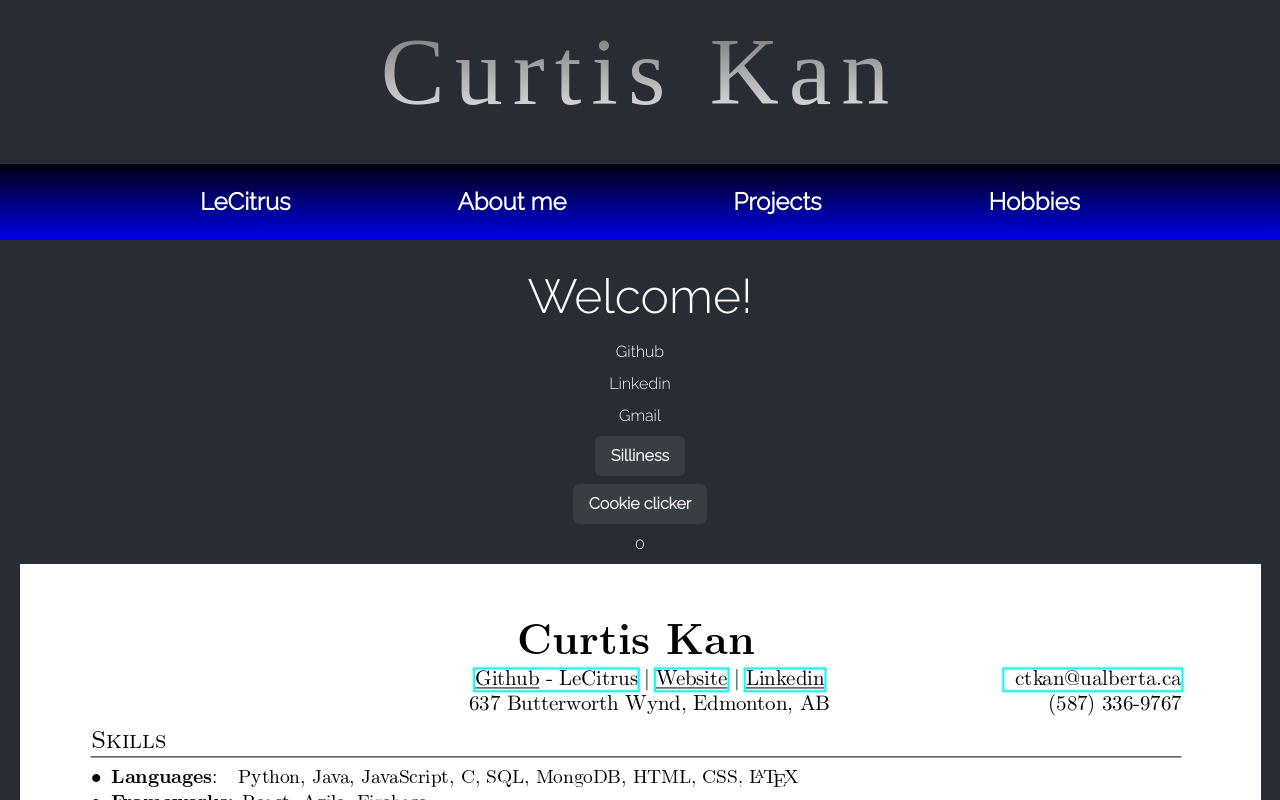
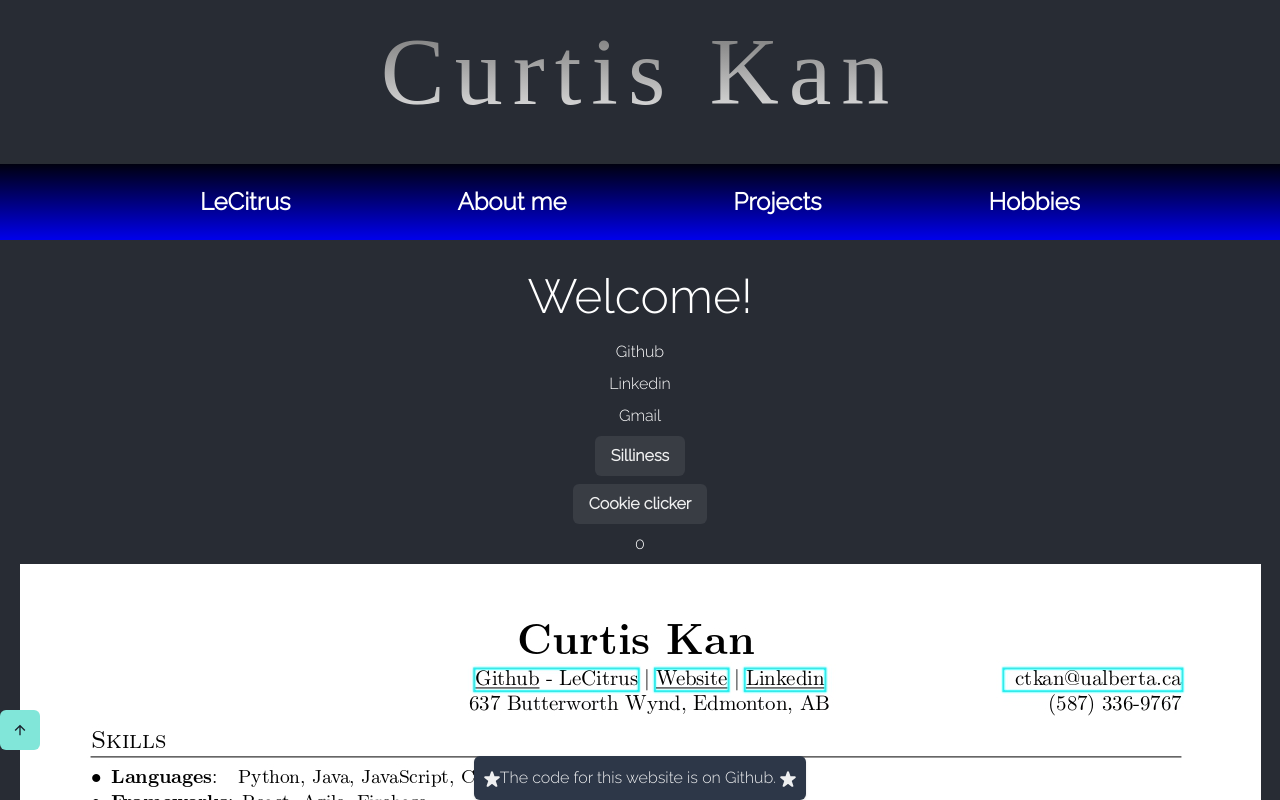
Before and after one commit to LeCitrus/LeCitrus.github.io, a React (Create React App) app: page / in a window 1280 px wide. Shown: the top 800 px of the page. Built offline with nearby package versions, Linux system fonts and the light colour scheme; a web font is replaced by a local one.

Commit message:
added scroll to top

```diff
--- a/src/App.css
+++ b/src/App.css
@@ -14,7 +14,14 @@ h1 {
 
 .footer {
   position: fixed;
+  margin: auto;
   bottom: 0;
-  width: 100%;
-  text-align: center;
+  width:100%;
+  display: flex;
+  justify-content: center;
 }
+
+.top {
+  position: fixed;
+  bottom: 50px;
+}
--- a/src/App.tsx
+++ b/src/App.tsx
@@ -1,7 +1,8 @@
 import './App.css';
 import Main from './components/Main';
-import { Link } from '@chakra-ui/react';
-import {StarIcon} from '@chakra-ui/icons';
+import { Link,  IconButton, Card} from '@chakra-ui/react';
+import {StarIcon, ArrowUpIcon} from '@chakra-ui/icons';
+import { wrap } from 'module';
 
 
 // https://stackoverflow.com/questions/41956465/how-to-create-multiple-page-app-using-react
@@ -10,8 +11,18 @@ function App() {
   return (
     <div>
       <Main/>
+      <div className="top">
+      <IconButton
+        colorScheme='teal'
+        aria-label=''
+        icon={<ArrowUpIcon/>}
+        onClick={() => window.scrollTo({top: 0, behavior: 'smooth'})}
+      />
+      </div>
       <div className="footer">
-      <Link href="https://github.com/LeCitrus/LeCitrus.github.io" isExternal><StarIcon/>The code for this website is on Github. <StarIcon/></Link>
+      <Card padding="10px">
+        <Link href="https://github.com/LeCitrus/LeCitrus.github.io" isExternal><StarIcon/>The code for this website is on Github. <StarIcon/></Link>
+      </Card>
       </div>
     </div>
 
--- a/src/components/Origami.tsx
+++ b/src/components/Origami.tsx
@@ -2,11 +2,11 @@ import {Text, Card} from "@chakra-ui/react";
 import ImageComponent from "./ImageComponent";
 
 const Origami = ({
-    title, image_src, author
+    title, image_src, author, description
 }) => {
     return (
         <Card padding={10} borderColor="white" variant="outline" alignItems="center">
-        <ImageComponent src={image_src} title={title}></ImageComponent>
+        <ImageComponent src={image_src} title={title} description = {description}></ImageComponent>
         <Text
         fontSize='2xl'>
         {title}
--- a/src/pages/hobbies.tsx
+++ b/src/pages/hobbies.tsx
@@ -37,11 +37,11 @@ const Hobbies = () => {
         </Center>
         <Center>
           <SimpleGrid columns = {3} spacing = {10}>
-            <Origami image_src={Eiffel} title="Eiffel Tower" author="Robin Glynn"/>
-            <Origami image_src={Spring} title="Spring" author="Jeff Beynon"/>
-            <Origami image_src={Echidna} title="Echidna" author="Steven Casey"/>
-            <Origami image_src={Clover} title="Clover Tesselation" author="Shuzo Fujimoto"/>
-            <Origami image_src={Hex} title="Hexagonal Tesselation" author="Eric Gjerde"/>
+            <Origami image_src={Eiffel} title="Eiffel Tower" author="Robin Glynn" description="Folded with 30x30cm tissue foil paper"/>
+            <Origami image_src={Spring} title="Spring" author="Jeff Beynon" description="Folded with printer paper"/>
+            <Origami image_src={Echidna} title="Echidna" author="Steven Casey" description="Folded with 30x30cm tissue foil paper"/>
+            <Origami image_src={Clover} title="Clover Tesselation" author="Shuzo Fujimoto" description="Folded with 30x30 tissue foil paper"/>
+            <Origami image_src={Hex} title="Hexagonal Tesselation" author="Eric Gjerde" description="Folded with 25x25 kami paper"/>
           </SimpleGrid>
         </Center>
         <Center>
@@ -52,12 +52,12 @@ const Hobbies = () => {
         </Center>
         <Center>
           <SimpleGrid columns = {3} spacing = {10}>
-            <ImageComponent src={p1} title="Rock Stack"/>
-            <ImageComponent src={p2} title="River"/>
-            <ImageComponent src={p3} title="Water"/>
-            <ImageComponent src={p4} title="Fog"/>
-            <ImageComponent src={p5} title="Flowing Water"/>
-            <ImageComponent src={p6} title="Star Trails"/>
+            <ImageComponent src={p1} title="Rock Stack" description="Taken in panorama resort"/>
+            <ImageComponent src={p2} title="River" description="Experimenting with low shots"/>
+            <ImageComponent src={p3} title="Water" description="Experimenting with fast shutter speed"/>
+            <ImageComponent src={p4} title="Fog" description="Mountain fog after rain"/>
+            <ImageComponent src={p5} title="Flowing Water" description="Experimenting with long exposure"/>
+            <ImageComponent src={p6} title="Star Trails" description="Experimenting with image layering"/>
           </SimpleGrid>
         </Center>
       </div>
--- a/src/pages/home.tsx
+++ b/src/pages/home.tsx
@@ -44,7 +44,7 @@ const Home = () => {
         </Button>
         <Button onClick={() => increment()}>Cookie clicker</Button>
         <Text>{count}</Text>
-        <ImageComponent src={Resume} title="Resume"></ImageComponent>
+        <ImageComponent src={Resume} title="Resume" description = ""></ImageComponent>
     </VStack>
     </div>
     );
```
Also changed, not shown: src/components/ImageComponent.tsx (+3 -2 lines).
